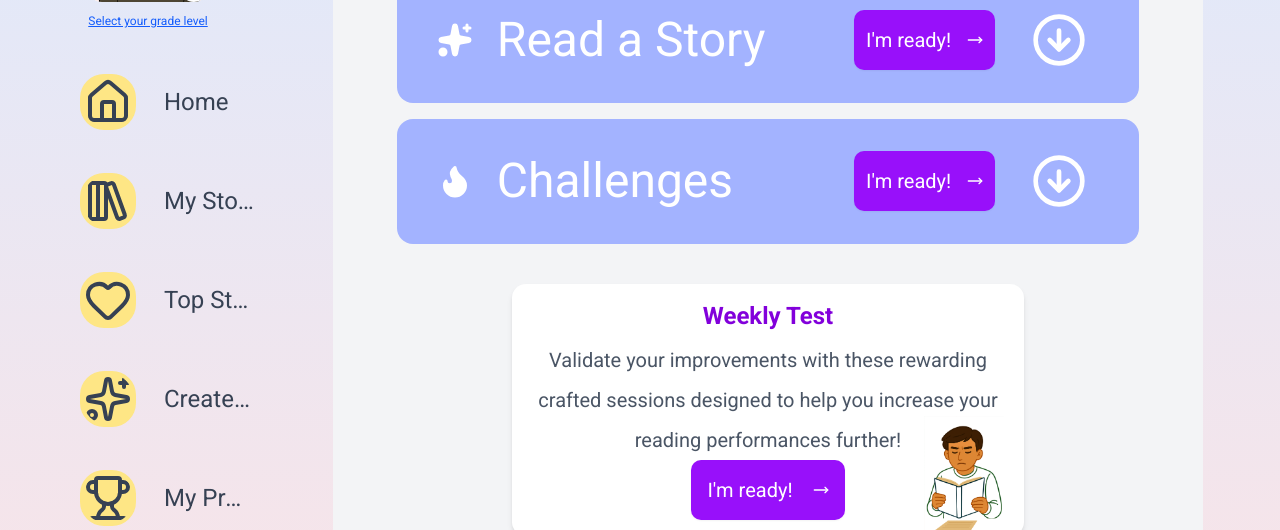
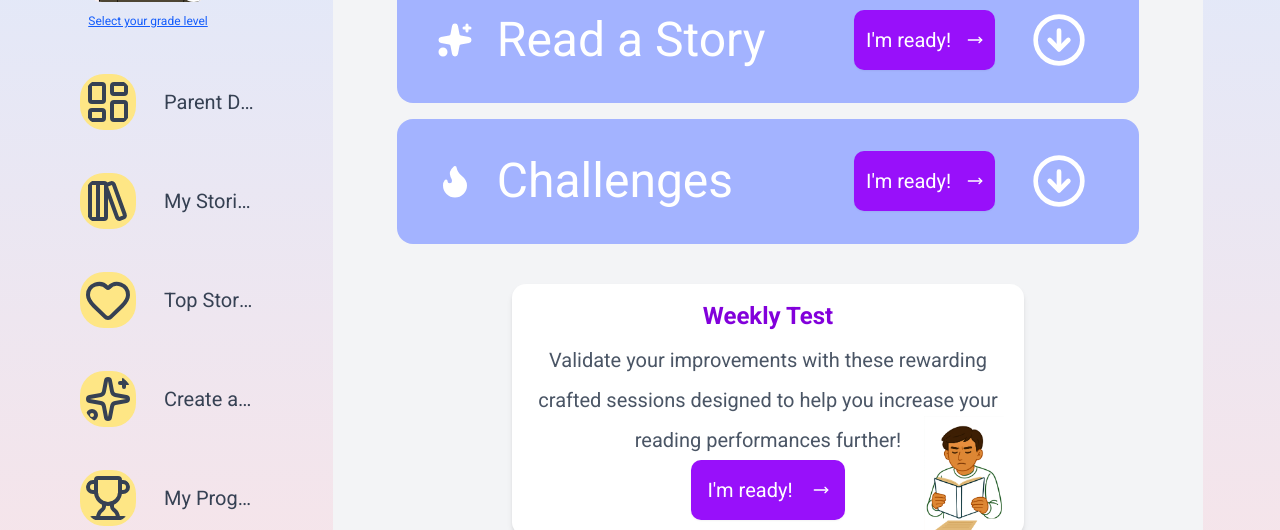
Before and after one commit to Sean-Andrew-Stanek/read-with-me, a Next.js app: page /home in a window 1280 px wide. Shown: the part 270-800 px from the top of the page. Built offline with nearby package versions, Linux system fonts and the light colour scheme; no server answers.

Commit message:
Add link to parent dashboard

```diff
--- a/src/components/Sidebar/index.tsx
+++ b/src/components/Sidebar/index.tsx
@@ -1,7 +1,7 @@
 import { useState, JSX } from 'react';
 import Image from 'next/image';
 import { Button } from '@/components/ui/button';
-import { Heart, Home, LibraryBig, Sparkles, Trophy } from 'lucide-react';
+import { Heart, LayoutDashboard, LibraryBig, Sparkles, Trophy } from 'lucide-react';
 import { useSession } from 'next-auth/react';
 import OnboardingDialog from '../OnBoardingDialog';
 import { Check } from 'lucide-react';
@@ -35,7 +35,7 @@ const Sidebar = (): JSX.Element => {
     };
 
     const buttonSet =
-        'w-[45%] lg:w-[90%] pl-0 h-16 group justify-start ml-9 text-2xl text-gray-700 hover:text-white bg-transparent hover:bg-yellow-400 shadow-none rounded-4xl';
+        'w-[45%] lg:w-[90%] pl-0 h-16 group justify-start ml-9 text-xl text-gray-700 hover:text-white bg-transparent hover:bg-yellow-400 shadow-none rounded-4xl';
     const iconSet = 'size-14 mr-2 bg-amber-200 rounded-3xl p-1 h-14 w-14';
 
     return (
@@ -75,13 +75,13 @@ const Sidebar = (): JSX.Element => {
                 ) : null}
             </div>
             <div className="w-full flex flex-col space-y-8 mr-0 p-0">
-                <Link href={'/home'}>
+                <Link href={'/parent-dashboard'}>
                     <Button variant="default" className={buttonSet}>
                         <span className="inline-flex items-center p-1 rounded-4xl group-hover:bg-amber-200 text-lg transition-colors duration-200">
-                            <Home className={iconSet} />
+                            <LayoutDashboard className={iconSet} />
                         </span>
                         <span className="hidden sm:inline ml-2 truncate">
-                            Home
+                            Parent Dashboard
                         </span>
                     </Button>
                 </Link>
```
